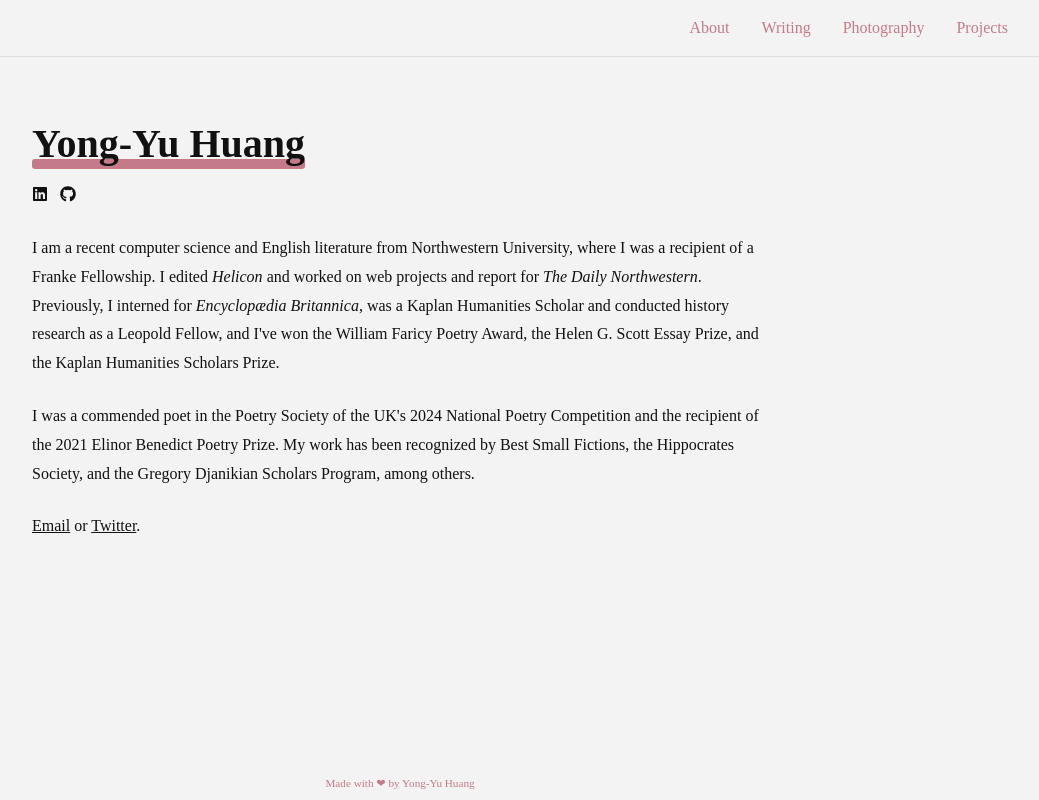
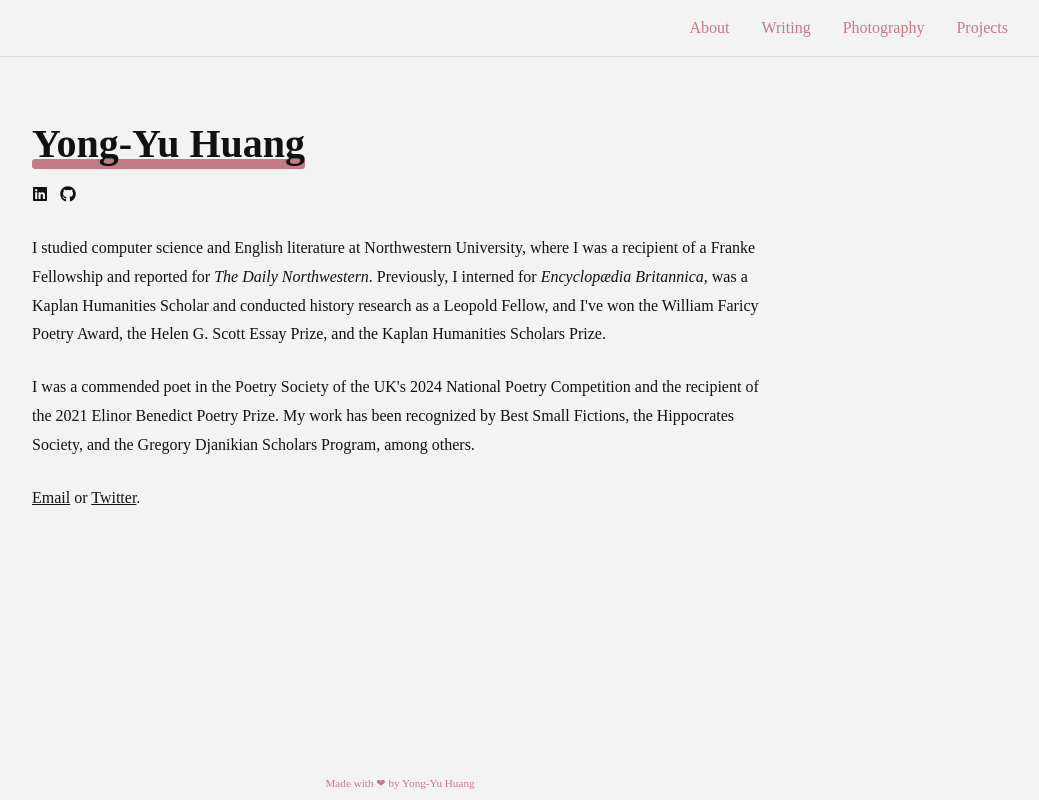
Before and after one commit to yongssh/yongssh.github.io, a Next.js app: page / in a window 1280 px wide. Shown: the whole page, without its empty margins (240-1279 px from the left). Built offline with nearby package versions, Linux system fonts and the light colour scheme; a web font is replaced by a local one.

Commit message:
bio update

```diff
--- a/src/app/components/about.tsx
+++ b/src/app/components/about.tsx
@@ -47,8 +47,7 @@
             visibleIndex >= 0 ? styles.visible : ""
           }`}
         >
-          I am a recent computer science and English literature from Northwestern University, where I was a recipient of a Franke Fellowship.
-          I edited <em>Helicon</em> and worked on web projects and report for <em>The Daily Northwestern</em>.
+          I studied computer science and English literature at Northwestern University, where I was a recipient of a Franke Fellowship and reported for <em>The Daily Northwestern</em>.
           Previously, I interned for <em>Encyclopædia Britannica</em>, was a Kaplan Humanities Scholar and conducted history research as a Leopold Fellow, and I&apos;ve won the William Faricy Poetry Award, the Helen G. Scott Essay Prize, and the Kaplan Humanities Scholars Prize.
         </p>
 
```
